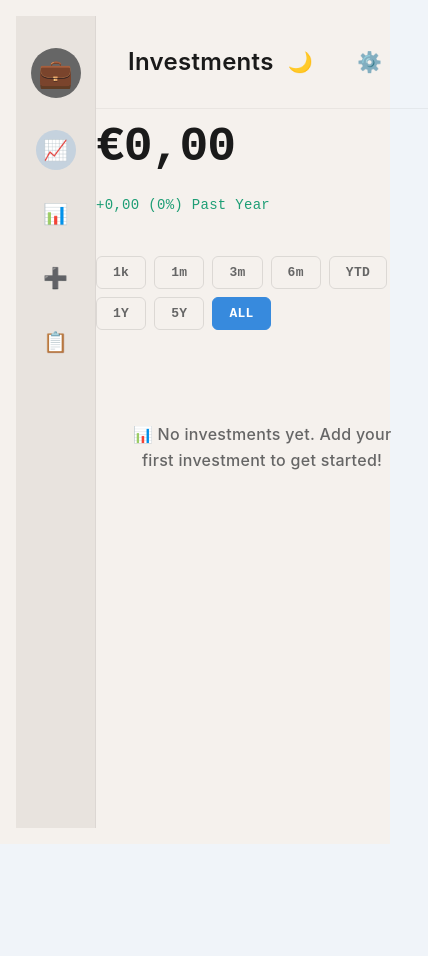
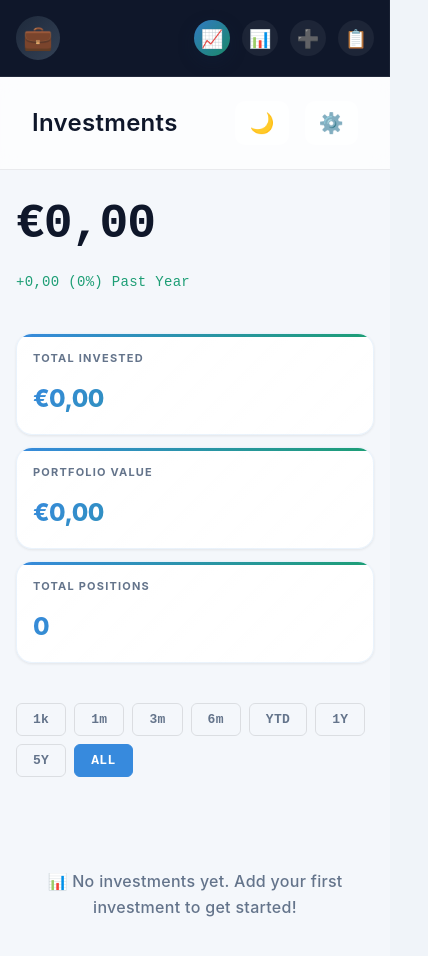
Before and after one commit to alami128/investment-dashboard, a React (Vite) app: page / in a window 390 px wide. Shown: the top 956 px of the page, 428 px wide, since content can reach past the window. Before the commit the page ends 844 px from the top, so only its background shows below. Built offline with nearby package versions, Linux system fonts and the light colour scheme.

Commit message:
feat: polish dashboard visuals and layout
Refresh the dashboard with a cleaner visual system, responsive navigation improvements, and new key metrics cards so portfolio information is easier to scan.

Co-authored-by: Cursor <cursoragent@cursor.com>

```diff
--- a/src/App.css
+++ b/src/App.css
@@ -1,10 +1,10 @@
 :root {
-  --bg: #f5f1ed;
-  --sidebar-bg: #e8e3de;
+  --bg: #f4f7fb;
+  --sidebar-bg: #0f172a;
   --card: #ffffff;
-  --text: #1a1a1a;
-  --muted: #666;
-  --light-muted: #d1d5db;
+  --text: #0f172a;
+  --muted: #64748b;
+  --light-muted: #cbd5e1;
 
   --primary: #378ADD;
   --secondary: #1D9E75;
@@ -29,7 +29,7 @@
 
 body {
   font-family: -apple-system, BlinkMacSystemFont, 'Segoe UI', 'Helvetica Neue', sans-serif;
-  background: var(--bg);
+  background: radial-gradient(circle at top left, #eef5ff 0%, var(--bg) 45%);
   color: var(--text);
   line-height: 1.6;
   letter-spacing: 0.3px;
@@ -69,13 +69,14 @@ body {
   flex-direction: column;
   align-items: center;
   gap: 2rem;
-  border-right: 1px solid rgba(0,0,0,0.05);
+  border-right: 1px solid rgba(255,255,255,0.08);
+  box-shadow: inset -1px 0 0 rgba(255,255,255,0.04);
 }
 
 .sidebar-logo {
   width: 50px;
   height: 50px;
-  background: #666;
+  background: linear-gradient(135deg, #1e293b, #334155);
   border-radius: 50%;
   display: flex;
   align-items: center;
@@ -100,7 +101,7 @@ body {
   width: 40px;
   height: 40px;
   border-radius: 50%;
-  background: transparent;
+  background: rgba(255,255,255,0.06);
   border: none;
   cursor: pointer;
   display: flex;
@@ -112,11 +113,12 @@ body {
 }
 
 .nav-icon:hover {
-  background: rgba(55, 138, 221, 0.1);
+  background: rgba(55, 138, 221, 0.22);
 }
 
 .nav-icon.active {
-  background: rgba(55, 138, 221, 0.2);
+  background: linear-gradient(135deg, rgba(55, 138, 221, 0.85), rgba(29, 158, 117, 0.85));
+  box-shadow: 0 6px 16px rgba(16, 33, 62, 0.36);
 }
 
 .main-content {
@@ -130,7 +132,9 @@ body {
   display: flex;
   justify-content: space-between;
   align-items: center;
-  border-bottom: 1px solid rgba(0,0,0,0.05);
+  border-bottom: 1px solid rgba(15,23,42,0.08);
+  background: rgba(255,255,255,0.7);
+  backdrop-filter: blur(10px);
 }
 
 .header-top h1 {
@@ -144,7 +148,9 @@ body {
 }
 
 .header-btn {
-  background: transparent;
+  background: rgba(255,255,255,0.7);
+  border: 1px solid rgba(15,23,42,0.08);
+  border-radius: 10px;
   border: none;
   cursor: pointer;
   font-size: 20px;
@@ -160,6 +166,7 @@ body {
   max-width: 100%;
   padding: 2rem;
   overflow-y: auto;
+  max-width: 1440px;
 }
 
 .portfolio-header {
@@ -167,7 +174,7 @@ body {
 }
 
 .portfolio-value {
-  font-family: 'Courier New', monospace;
+  font-family: 'SF Mono', 'Roboto Mono', 'Courier New', monospace;
   font-size: 48px;
   font-weight: 700;
   margin-bottom: 0.5rem;
@@ -175,7 +182,7 @@ body {
 }
 
 .portfolio-change {
-  font-family: 'Courier New', monospace;
+  font-family: 'SF Mono', 'Roboto Mono', 'Courier New', monospace;
   font-size: 14px;
   color: var(--muted);
 }
@@ -265,7 +272,7 @@ body {
 }
 
 .metric-value {
-  font-size: 32px;
+  font-size: 30px;
   font-weight: 800;
   margin-top: 12px;
   background: linear-gradient(135deg, var(--primary) 0%, var(--secondary) 100%);
@@ -278,7 +285,7 @@ body {
 /* Cards */
 .card {
   background: linear-gradient(135deg, rgba(255,255,255,0.98), var(--card));
-  border: 1px solid rgba(0,0,0,0.04);
+  border: 1px solid rgba(15,23,42,0.06);
   border-radius: var(--radius-lg);
   padding: 2rem;
   margin-bottom: 2rem;
@@ -557,6 +564,30 @@ button.primary:hover {
   gap: 8px;
 }
 
+.loading-banner {
+  text-align: center;
+  padding: 1rem;
+  margin-bottom: 1.5rem;
+  background: rgba(55, 138, 221, 0.08);
+  border: 1px solid rgba(55, 138, 221, 0.18);
+  border-radius: 12px;
+  color: #2563eb;
+  font-size: 14px;
+  font-weight: 600;
+}
+
+.sr-only {
+  position: absolute;
+  width: 1px;
+  height: 1px;
+  padding: 0;
+  margin: -1px;
+  overflow: hidden;
+  clip: rect(0, 0, 0, 0);
+  white-space: nowrap;
+  border: 0;
+}
+
 /* Breakdown Items */
 .breakdown-grid {
   display: grid;
@@ -669,12 +700,30 @@ button.primary:hover {
 /* Responsive Design */
 @media (max-width: 768px) {
   .dashboard {
-    padding: 1.5rem 1rem;
+    flex-direction: column;
+    padding: 0;
+  }
+
+  .sidebar {
+    width: 100%;
+    flex-direction: row;
+    justify-content: space-between;
+    padding: 1rem;
+    gap: 1rem;
+    border-right: none;
+    border-bottom: 1px solid rgba(255,255,255,0.08);
+  }
+
+  .sidebar-nav {
+    flex-direction: row;
+    gap: 0.75rem;
+    justify-content: flex-end;
+    width: 100%;
   }
 
   .container {
     max-width: 100%;
-    padding: 0;
+    padding: 1rem;
   }
 
   .header h1 {
@@ -739,7 +788,19 @@ button.primary:hover {
 
 @media (max-width: 480px) {
   .dashboard {
-    padding: 1rem;
+    padding: 0;
+  }
+
+  .sidebar-logo {
+    width: 44px;
+    height: 44px;
+    font-size: 24px;
+  }
+
+  .nav-icon {
+    width: 36px;
+    height: 36px;
+    font-size: 18px;
   }
 
   .header h1 {
--- a/src/App.jsx
+++ b/src/App.jsx
@@ -1,7 +1,7 @@
 import React, { useState, useEffect, useRef } from 'react';
 import Chart from 'chart.js/auto';
 import { USA_STOCKS, CASABLANCA_STOCKS, ETFS, ALL_ASSETS } from './data/assets';
-import { getStockPrice, getMultiplePrices } from './api/finnhub';
+import { getMultiplePrices } from './api/finnhub';
 import './App.css';
 
 function Dashboard() {
@@ -24,7 +24,6 @@ function Dashboard() {
   });
   const [view, setView] = useState('investments');
   const [timePeriod, setTimePeriod] = useState('ALL');
-  const [showAddForm, setShowAddForm] = useState(false);
   const chartRef = useRef(null);
   const chartInstanceRef = useRef(null);
   const pieChartRef = useRef(null);
@@ -355,6 +354,7 @@ function Dashboard() {
             title="Investments"
           >
             📈
+            <span className="sr-only">Investments</span>
           </button>
           <button
             className={`nav-icon ${view === 'analysis' ? 'active' : ''}`}
@@ -362,6 +362,7 @@ function Dashboard() {
             title="Analysis"
           >
             📊
+            <span className="sr-only">Analysis</span>
           </button>
           <button
             className={`nav-icon ${view === 'add' ? 'active' : ''}`}
@@ -369,6 +370,7 @@ function Dashboard() {
             title="Add Investment"
           >
             ➕
+            <span className="sr-only">Add investment</span>
           </button>
           <button
             className={`nav-icon ${view === 'transactions' ? 'active' : ''}`}
@@ -376,6 +378,7 @@ function Dashboard() {
             title="Transactions"
           >
             📋
+            <span className="sr-only">Transactions</span>
           </button>
         </div>
       </div>
@@ -405,19 +408,24 @@ function Dashboard() {
                 </div>
               </div>
 
+              <div className="metrics-grid">
+                <div className="metric-card">
+                  <div className="metric-label">Total Invested</div>
+                  <div className="metric-value">€{totalInvested.toLocaleString('de-DE', { minimumFractionDigits: 2, maximumFractionDigits: 2 })}</div>
+                </div>
+                <div className="metric-card">
+                  <div className="metric-label">Portfolio Value</div>
+                  <div className="metric-value">€{portfolioValue.toLocaleString('de-DE', { minimumFractionDigits: 2, maximumFractionDigits: 2 })}</div>
+                </div>
+                <div className="metric-card">
+                  <div className="metric-label">Total Positions</div>
+                  <div className="metric-value">{filteredData.length}</div>
+                </div>
+              </div>
+
               {/* Loading Indicator */}
               {loading && (
-                <div style={{
-                  textAlign: 'center',
-                  padding: '1rem',
-                  background: 'rgba(55, 138, 221, 0.05)',
-                  borderRadius: '12px',
-                  marginBottom: '1.5rem',
-                  border: '1px solid rgba(55, 138, 221, 0.1)',
-                  fontSize: '14px',
-                  color: '#378ADD',
-                  fontWeight: 600
-                }}>
+                <div className="loading-banner">
                   📡 Fetching live prices...
                 </div>
               )}
```
